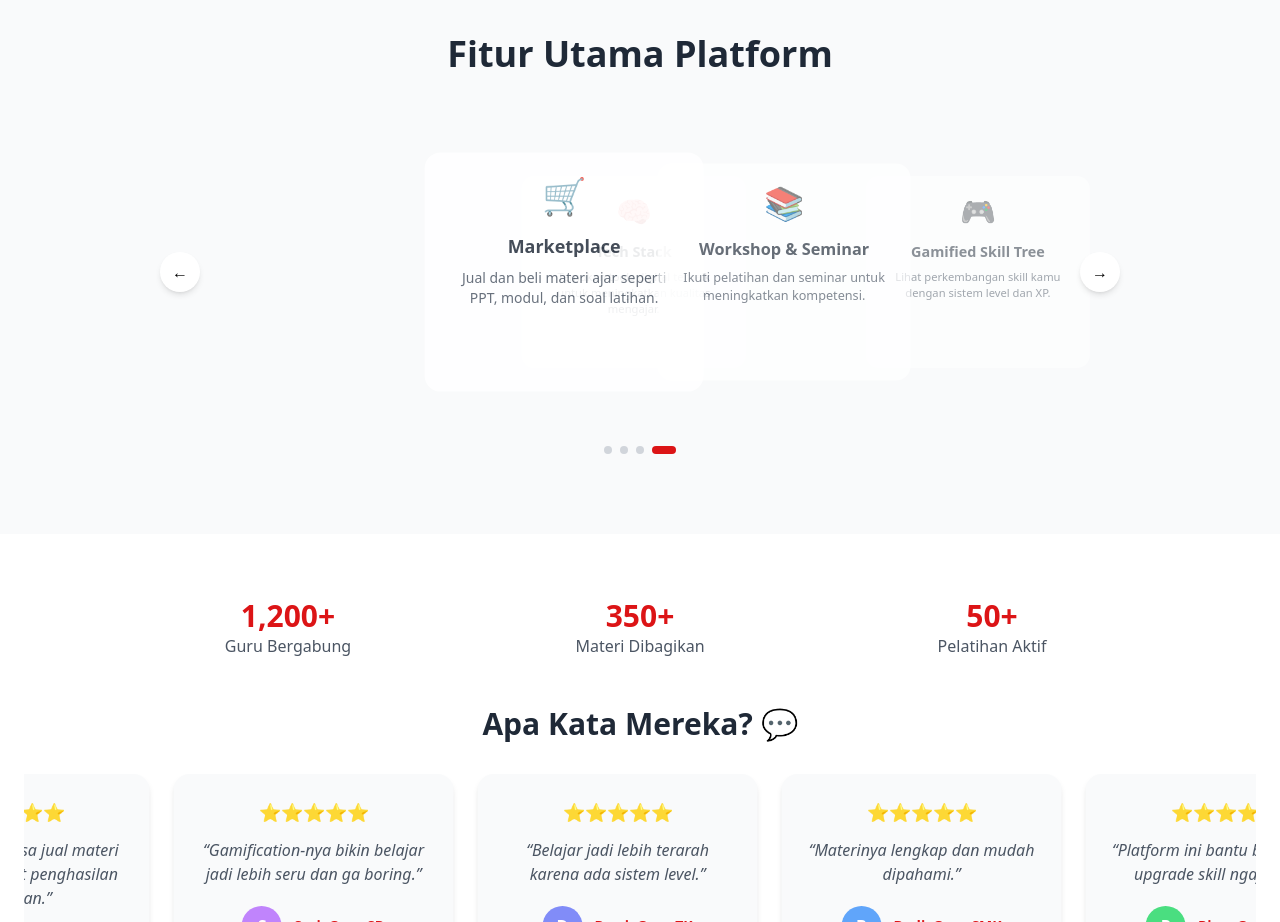
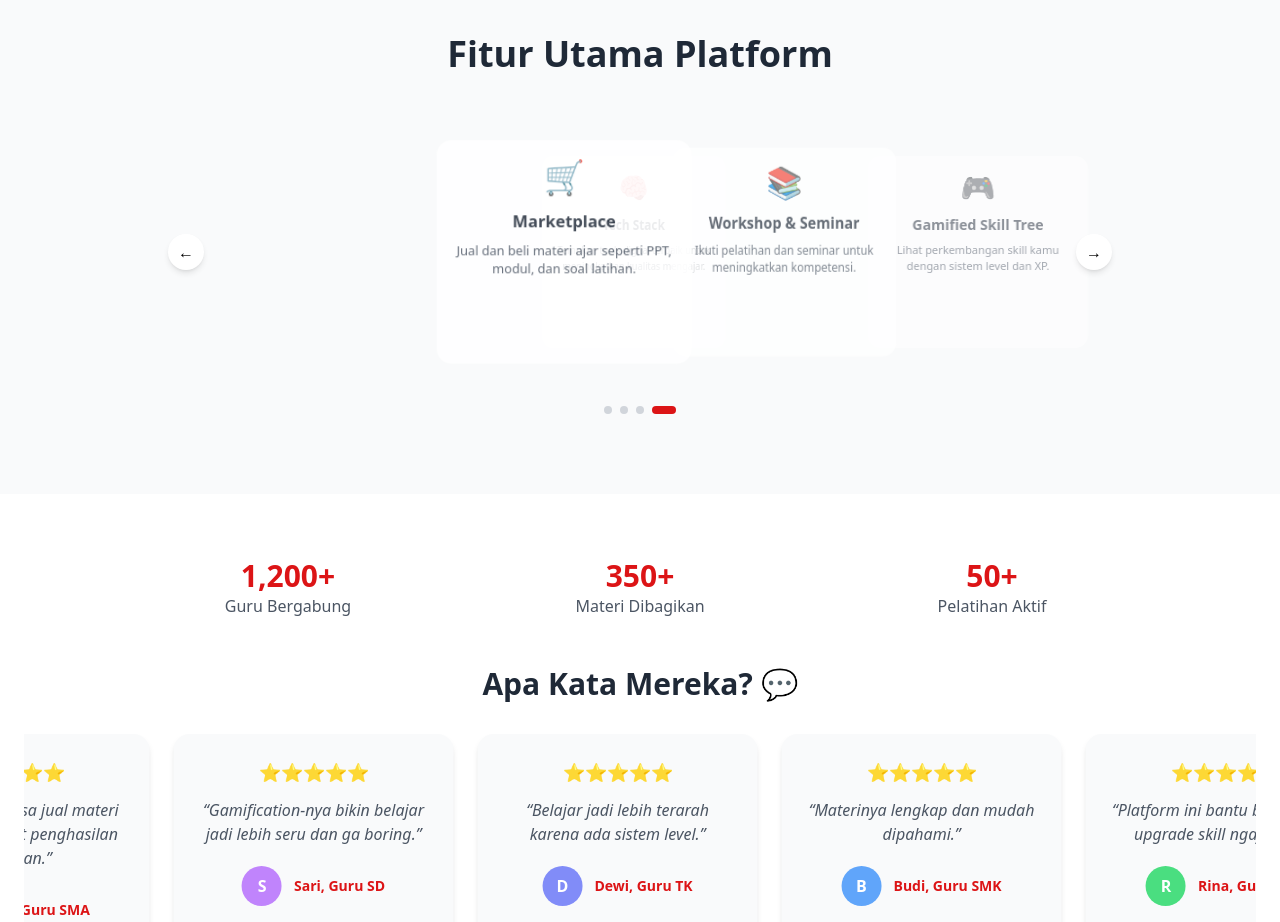
Before and after one commit to tiensfaziah/GURUBERMUTU, a React (Create React App) app: page / in a window 1280 px wide. Shown: the part 1300-2222 px from the top of the page. Built offline with nearby package versions, Linux system fonts and the light colour scheme.

Commit message:
baru lgiiii

```diff
--- a/src/components/Features.jsx
+++ b/src/components/Features.jsx
@@ -53,46 +53,28 @@ const Features = () => {
         </h2>
       </ScrollAnimation>
 
-      {/* 🔥 MOBILE VERSION (SCROLL) */}
-      <div className="flex md:hidden overflow-x-auto gap-4 px-2 pb-4">
-        {features.map((item, i) => (
-          <div
-            key={i}
-            className="min-w-[240px] bg-white rounded-2xl p-5 shadow-md flex-shrink-0"
-          >
-            <div className="text-3xl mb-3">{item.icon}</div>
-            <h3 className="text-base font-semibold mb-2 text-gray-800">
-              {item.title}
-            </h3>
-            <p className="text-gray-600 text-xs leading-relaxed">
-              {item.desc}
-            </p>
-          </div>
-        ))}
-      </div>
-
-      {/* 🔥 DESKTOP VERSION (CAROUSEL) */}
       <div
-        className="hidden md:block relative mx-auto"
+        className="relative mx-auto overflow-hidden"
         style={{
           perspective: "1200px",
           maxWidth: "960px",
-          height: "300px",
+          height: "260px",
         }}
         onMouseEnter={() => setHovered(true)}
         onMouseLeave={() => setHovered(false)}
       >
 
+        {/* ARROW */}
         <button
           onClick={prev}
-          className="absolute left-0 top-1/2 -translate-y-1/2 z-20 bg-white shadow-md w-10 h-10 rounded-full flex items-center justify-center"
+          className="absolute left-2 top-1/2 -translate-y-1/2 z-20 bg-white shadow-md w-9 h-9 rounded-full hidden md:flex items-center justify-center"
         >
           ←
         </button>
 
         <button
           onClick={next}
-          className="absolute right-0 top-1/2 -translate-y-1/2 z-20 bg-white shadow-md w-10 h-10 rounded-full flex items-center justify-center"
+          className="absolute right-2 top-1/2 -translate-y-1/2 z-20 bg-white shadow-md w-9 h-9 rounded-full hidden md:flex items-center justify-center"
         >
           →
         </button>
@@ -103,14 +85,16 @@ const Features = () => {
             const offset = ((i - current) % N + N) % N;
             const pos = offset <= N / 2 ? offset : offset - N;
 
+            const isMobile = window.innerWidth < 768;
+
             return (
               <motion.div
                 key={i}
                 onClick={() => pos !== 0 && setCurrent(i)}
-                className="absolute bg-white rounded-2xl p-6 flex flex-col"
+                className="absolute bg-white rounded-2xl p-5 flex flex-col"
                 style={{
-                  width: "280px",
-                  height: "240px",
+                  width: isMobile ? "200px" : "280px",
+                  height: isMobile ? "200px" : "240px",
                 }}
 
                 animate={{
@@ -118,15 +102,26 @@ const Features = () => {
                     pos === 0
                       ? 0
                       : pos === 1
-                      ? 220
+                      ? isMobile ? 120 : 220
                       : pos === -1
-                      ? -220
-                      : 400,
+                      ? isMobile ? -120 : -220
+                      : isMobile ? 0 : 400,
 
                   scale:
                     pos === 0
-                      ? 1.1
+                      ? 1
+                      : isMobile
+                      ? 0.85
                       : 0.8,
+
+                  rotateY:
+                    isMobile
+                      ? 0
+                      : pos === 0
+                      ? 0
+                      : pos === 1
+                      ? -35
+                      : 35,
 
                   opacity:
                     pos === 0
@@ -140,13 +135,13 @@ const Features = () => {
                   damping: 18,
                 }}
               >
-                <div className="text-4xl mb-4">{item.icon}</div>
+                <div className="text-3xl md:text-4xl mb-3">{item.icon}</div>
 
-                <h3 className="text-lg font-semibold mb-2 text-gray-800">
+                <h3 className="text-sm md:text-lg font-semibold mb-2 text-gray-800">
                   {item.title}
                 </h3>
 
-                <p className="text-gray-600 text-sm flex-grow">
+                <p className="text-gray-600 text-xs md:text-sm">
                   {item.desc}
                 </p>
               </motion.div>
```
